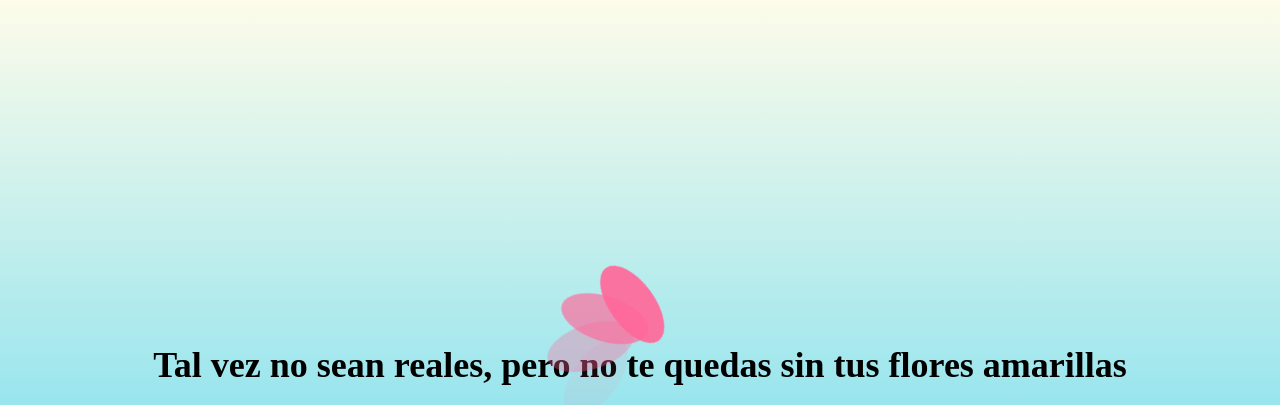
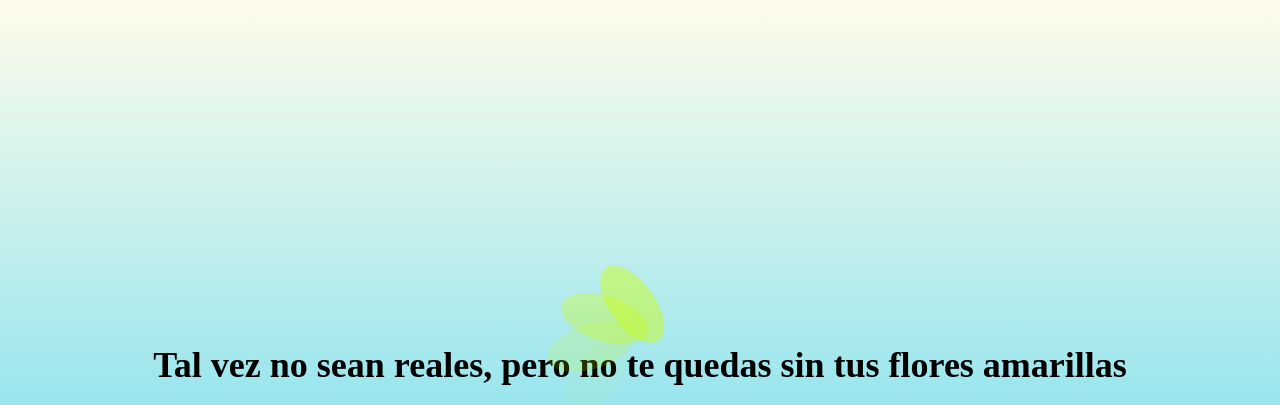
Before and after one commit to DeviousWind543/Flores_Amarillas, a plain HTML site: page index.html in a window 1280 px wide. Shown: the top 405 px of the page. Drawn offline with Linux system fonts and the light colour scheme.

Commit message:
Update styles.css

```diff
--- a/styles.css
+++ b/styles.css
@@ -34,7 +34,7 @@ h1 {
 .petal {
     width: 45px;
     height: 90px;
-    background-color: #ff6699;
+    background-color: #ccff0077;
     border-radius: 50%;
     position: absolute;
     top: 50%;
```
